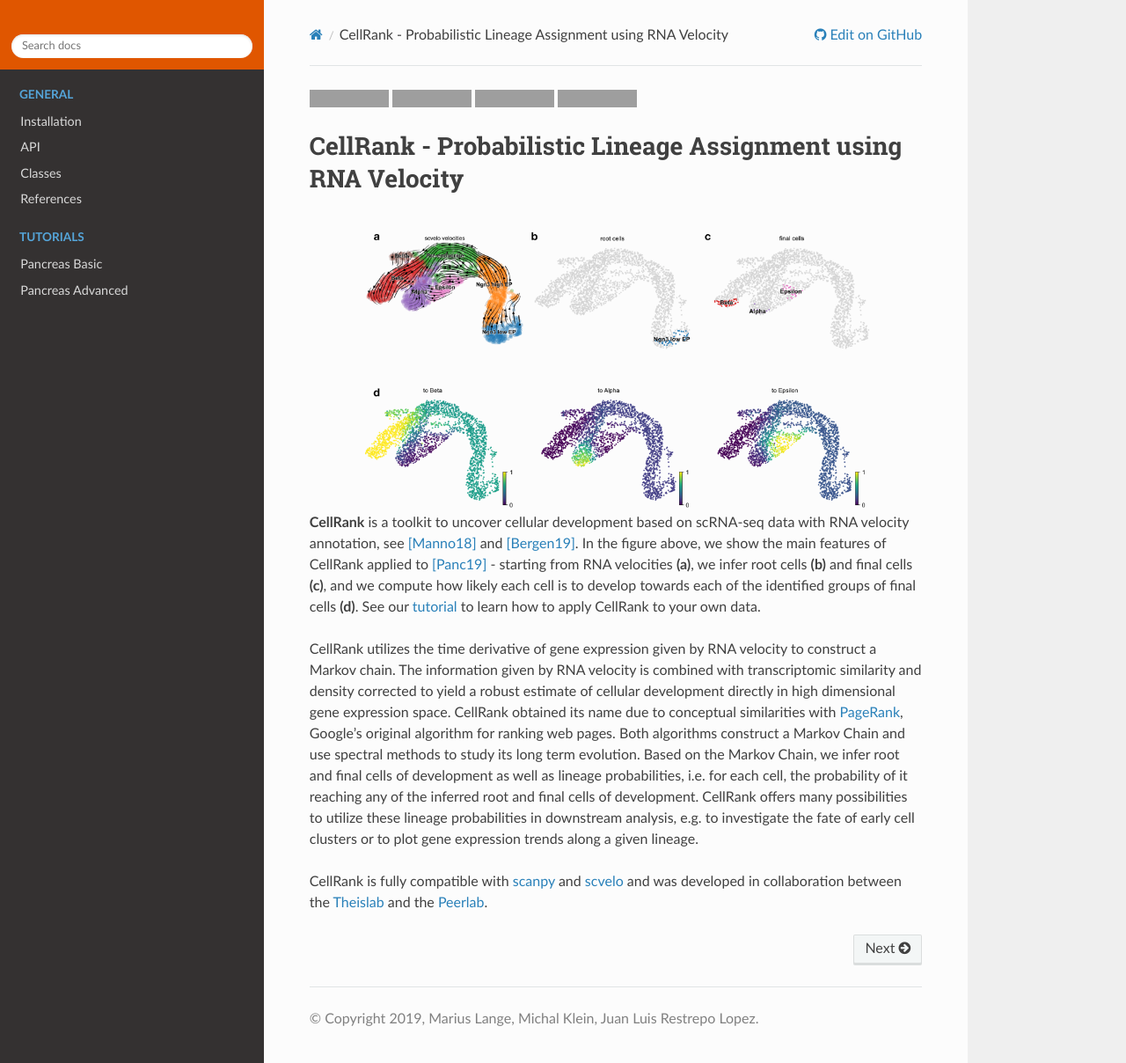
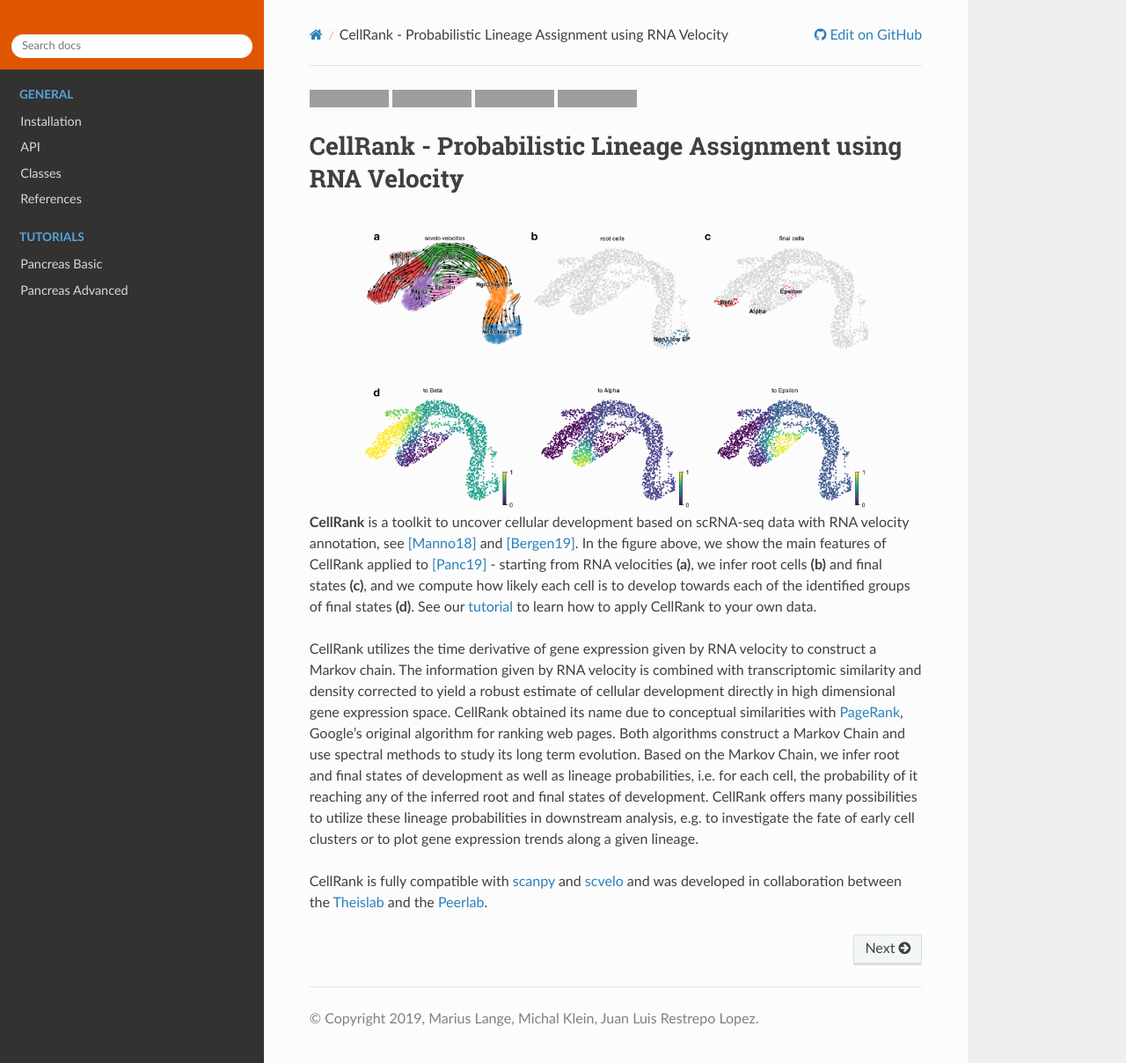
Before and after one commit to theislab/cellrank, a Sphinx documentation site: the page built from docs/source/index.rst, in a window 1280 px wide and 1208 px high. Shown: the whole window at 88% size. Built offline with Sphinx 7.4.7 and the Read the Docs theme 2.0.0, drawn with Linux system fonts in a browser that asks for light colours; grey boxes are pictures that could not be loaded.

```diff
--- a/docs/source/index.rst
+++ b/docs/source/index.rst
@@ -11,8 +11,8 @@
 **CellRank** is a toolkit to uncover cellular development based on scRNA-seq data with RNA velocity annotation,
 see [Manno18]_ and [Bergen19]_.
 In the figure above, we show the main features of CellRank applied to [Panc19]_ -
-starting from RNA velocities **(a)**, we infer root cells **(b)** and final cells **(c)**, and we compute
-how likely each cell is to develop towards each of the identified groups of final cells **(d)**.
+starting from RNA velocities **(a)**, we infer root cells **(b)** and final states **(c)**, and we compute
+how likely each cell is to develop towards each of the identified groups of final states **(d)**.
 See our `tutorial`_ to learn how to apply CellRank to your own data.
 
 CellRank utilizes the time derivative of gene expression given by RNA velocity to construct a Markov chain.
@@ -20,9 +20,9 @@
 a robust estimate of cellular development directly in high dimensional gene expression space.
 CellRank obtained its name due to conceptual similarities with `PageRank`_, Google’s original algorithm
 for ranking web pages. Both algorithms construct a Markov Chain and use spectral methods to study its
-long term evolution. Based on the Markov Chain, we infer root and final cells of development as well
+long term evolution. Based on the Markov Chain, we infer root and final states of development as well
 as lineage probabilities, i.e. for each cell, the probability of it reaching any of the inferred
-root and final cells of development. CellRank offers many possibilities to utilize these
+root and final states of development. CellRank offers many possibilities to utilize these
 lineage probabilities in downstream analysis, e.g. to investigate the fate of early cell clusters
 or to plot gene expression trends along a given lineage.
 
```
Also changed, not shown: README.rst (+4 -4 lines), 2 other files.
